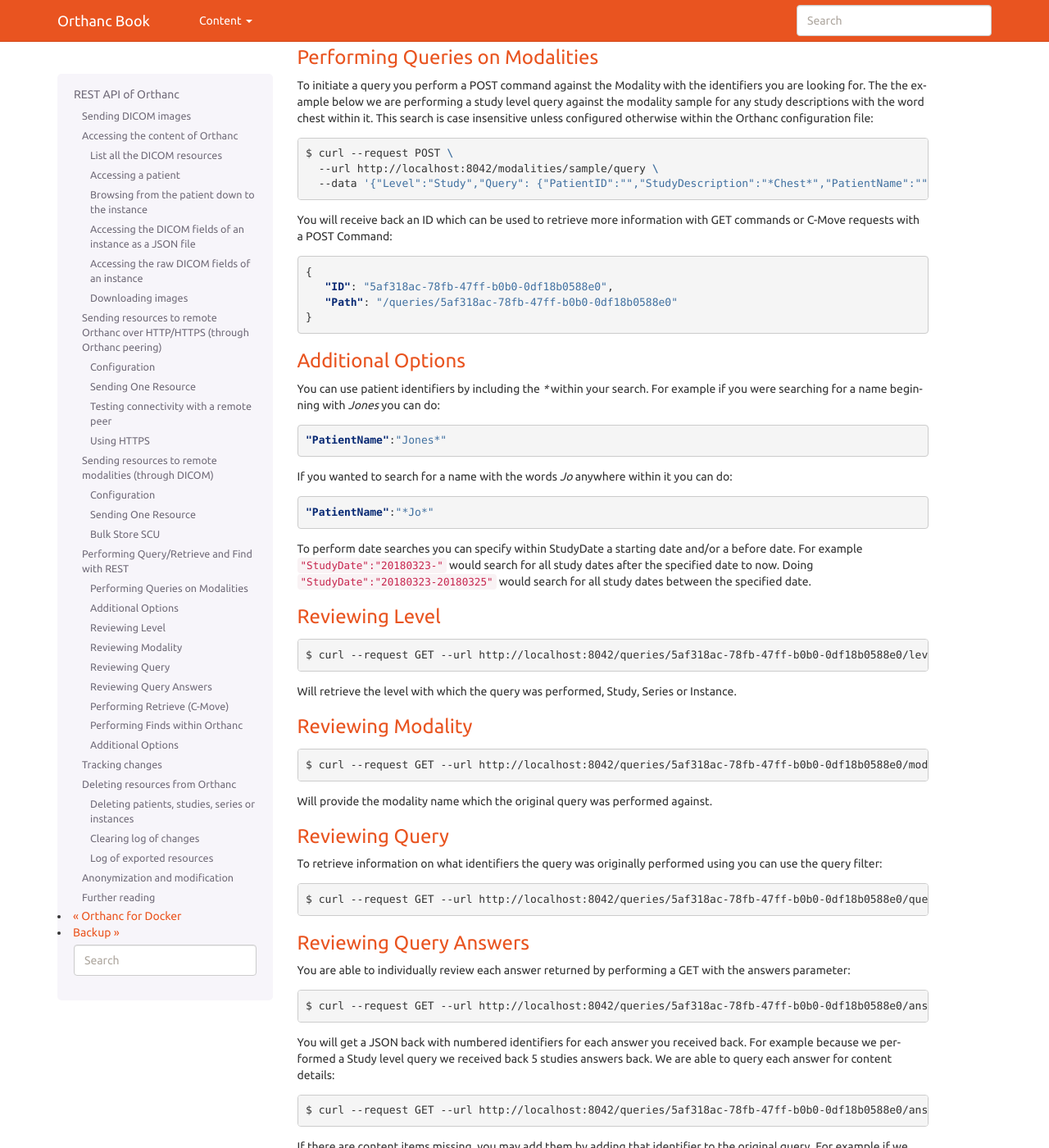
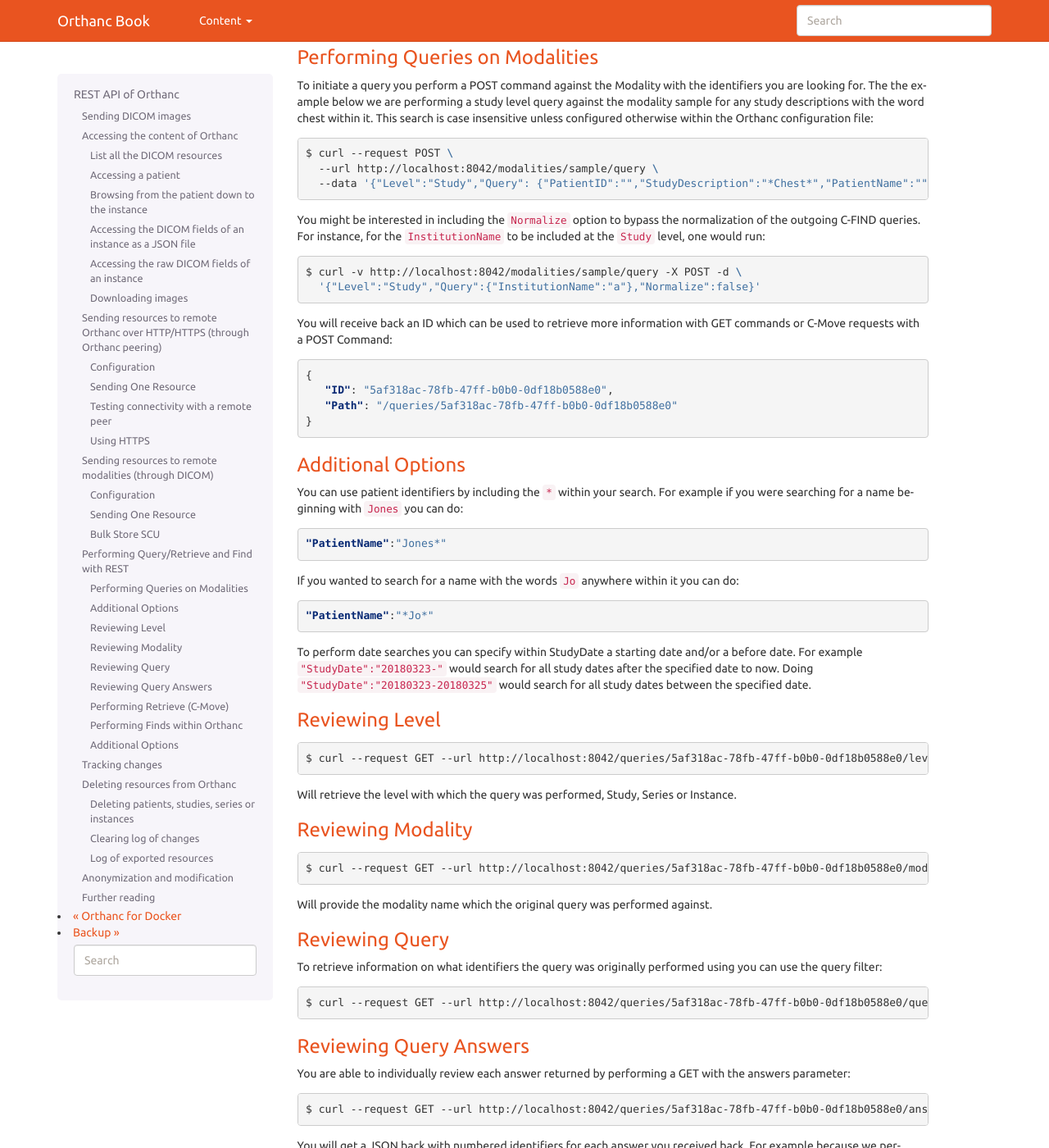
Before and after one commit to orthanc-mirrors/orthanc-book, a Sphinx documentation site: the page built from Sphinx/source/users/rest.rst, in a window 1280 px wide and 1400 px high, scrolled down 9926 px. Shown: the whole window at 82% size. Built offline with Sphinx 7.4.7, drawn with Linux system fonts in a browser that asks for light colours; some of the changed text lies outside the part shown.

Commit message:
Normalize option in /modalities/.../query

```diff
--- a/Sphinx/source/users/rest.rst
+++ b/Sphinx/source/users/rest.rst
@@ -397,9 +397,9 @@
 
 .. highlight:: json
 
-You first have to declare the Url of the remote orthanc inside the :ref:`configuration file
-<configuration>`. For instance, here is how to declare a remote
-orthanc peer::
+You first have to declare the Url of the remote orthanc inside the
+:ref:`configuration file <configuration>`. For instance, here is how
+to declare a remote orthanc peer::
 
     ...
     "Peers" : {
@@ -632,6 +632,13 @@
        --url http://localhost:8042/modalities/sample/query \
        --data '{"Level":"Study","Query": {"PatientID":"","StudyDescription":"*Chest*","PatientName":""}}'
 
+You might be interested in including the ``Normalize`` option to bypass
+the normalization of the outgoing C-FIND queries. For instance, for
+the ``InstitutionName`` to be included at the ``Study`` level, one would
+run::
+
+  $ curl -v http://localhost:8042/modalities/sample/query -X POST -d \
+    '{"Level":"Study","Query":{"InstitutionName":"a"},"Normalize":false}'
 
 .. highlight:: json
 
@@ -649,14 +656,14 @@
 
 .. highlight:: json
 
-You can use patient identifiers by including the `*` within your
+You can use patient identifiers by including the ``*`` within your
 search. For example if you were searching for a name beginning with
-`Jones` you can do::
+``Jones`` you can do::
 
   "PatientName":"Jones*"
 
-If you wanted to search for a name with the words `Jo` anywhere within
-it you can do::
+If you wanted to search for a name with the words ``Jo`` anywhere
+within it you can do::
 
   "PatientName":"*Jo*"
 
@@ -723,7 +730,7 @@
 If there are content items missing, you may add them by adding that
 identifier to the original query. For example if we wanted Modalities
 listed in this JSON answer in the initial query we would add to the
-POST body: `"ModalitiesInStudy":""`
+POST body: ``"ModalitiesInStudy":""``
 
 
 Performing Retrieve (C-Move)
```
